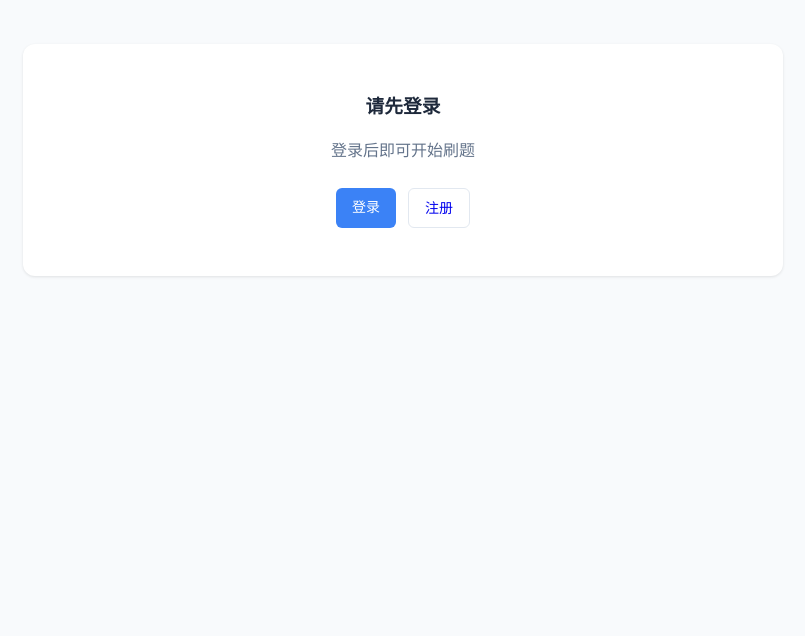
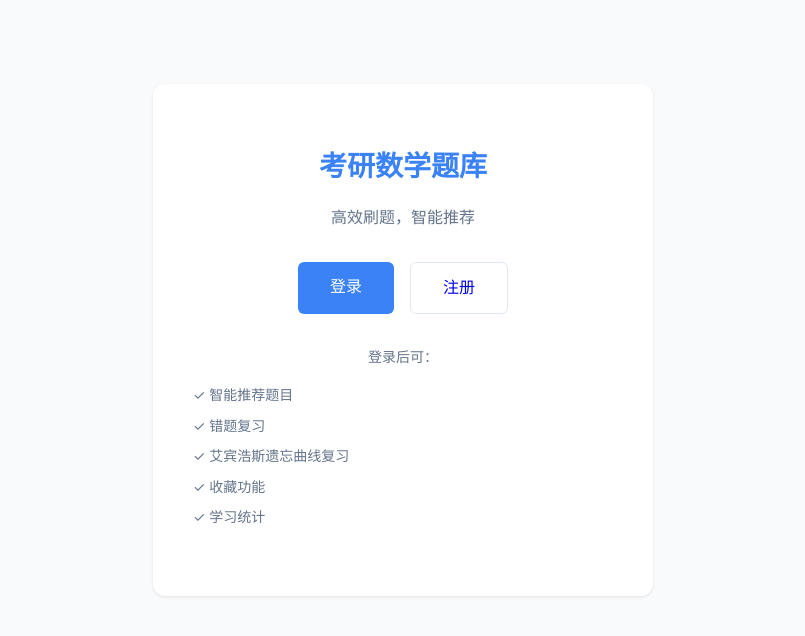
Before and after one commit to dsyfb437/next-problem, a Flask app: page / in a window 1280 px wide. Shown: the part 65-701 px from the top of the page, without its empty margins (237-1042 px from the left). Run offline with Flask 3, Linux system fonts and the light colour scheme; some libraries are stand-ins or nearby versions.

Commit message:
fix: 优化未登录页面和网站标题
- 未登录显示简洁引导页，列出功能特点
- 网站标题改为"考研数学题库"

Co-Authored-By: Claude Opus 4.6 <noreply@anthropic.com>
Co-Authored-By: Happy <yesreply@happy.engineering>

```diff
--- a/templates/base.html
+++ b/templates/base.html
@@ -3,7 +3,7 @@
 <head>
     <meta charset="UTF-8">
     <meta name="viewport" content="width=device-width, initial-scale=1.0">
-    <title>{% block title %}智能刷题·考研数学{% endblock %}</title>
+    <title>{% block title %}考研数学题库{% endblock %}</title>
     <link rel="stylesheet" href="https://cdn.jsdelivr.net/npm/katex@0.16.10/dist/katex.min.css"
           integrity="sha384-wcIxkf4k558AjM3Yz3BBFQUbk/zgIYC2R0QpeeYb+TwlBVMrlgLqwRjRtGZiK7ww"
           crossorigin="anonymous">
--- a/templates/index.html
+++ b/templates/index.html
@@ -1,15 +1,27 @@
 {% extends "base.html" %}
 
-{% block title %}刷题 - 智能刷题{% endblock %}
+{% block title %}考研数学题库{% endblock %}
 
 {% block content %}
 {% if need_login %}
-<div class="card" style="text-align: center; padding: 48px;">
-    <h3 style="margin-bottom: 16px;">请先登录</h3>
-    <p style="color: var(--text-light); margin-bottom: 24px;">登录后即可开始刷题</p>
-    <div style="display: flex; gap: 12px; justify-content: center;">
-        <a href="{{ url_for('auth.login') }}" class="btn btn-primary">登录</a>
-        <a href="{{ url_for('auth.register') }}" class="btn" style="border: 1px solid var(--border);">注册</a>
+<div class="card" style="text-align: center; padding: 60px 40px; max-width: 500px; margin: 40px auto;">
+    <h1 style="font-size: 28px; margin-bottom: 16px; color: var(--primary);">考研数学题库</h1>
+    <p style="color: var(--text-light); margin-bottom: 32px; font-size: 16px;">高效刷题，智能推荐</p>
+
+    <div style="display: flex; gap: 16px; justify-content: center; margin-bottom: 32px;">
+        <a href="{{ url_for('auth.login') }}" class="btn btn-primary" style="padding: 12px 32px; font-size: 16px;">登录</a>
+        <a href="{{ url_for('auth.register') }}" class="btn" style="border: 1px solid var(--border); padding: 12px 32px; font-size: 16px;">注册</a>
+    </div>
+
+    <div style="color: var(--text-light); font-size: 14px;">
+        <p>登录后可：</p>
+        <ul style="text-align: left; margin-top: 16px; list-style: none; padding: 0;">
+            <li style="margin: 8px 0;">✓ 智能推荐题目</li>
+            <li style="margin: 8px 0;">✓ 错题复习</li>
+            <li style="margin: 8px 0;">✓ 艾宾浩斯遗忘曲线复习</li>
+            <li style="margin: 8px 0;">✓ 收藏功能</li>
+            <li style="margin: 8px 0;">✓ 学习统计</li>
+        </ul>
     </div>
 </div>
 {% else %}
```
